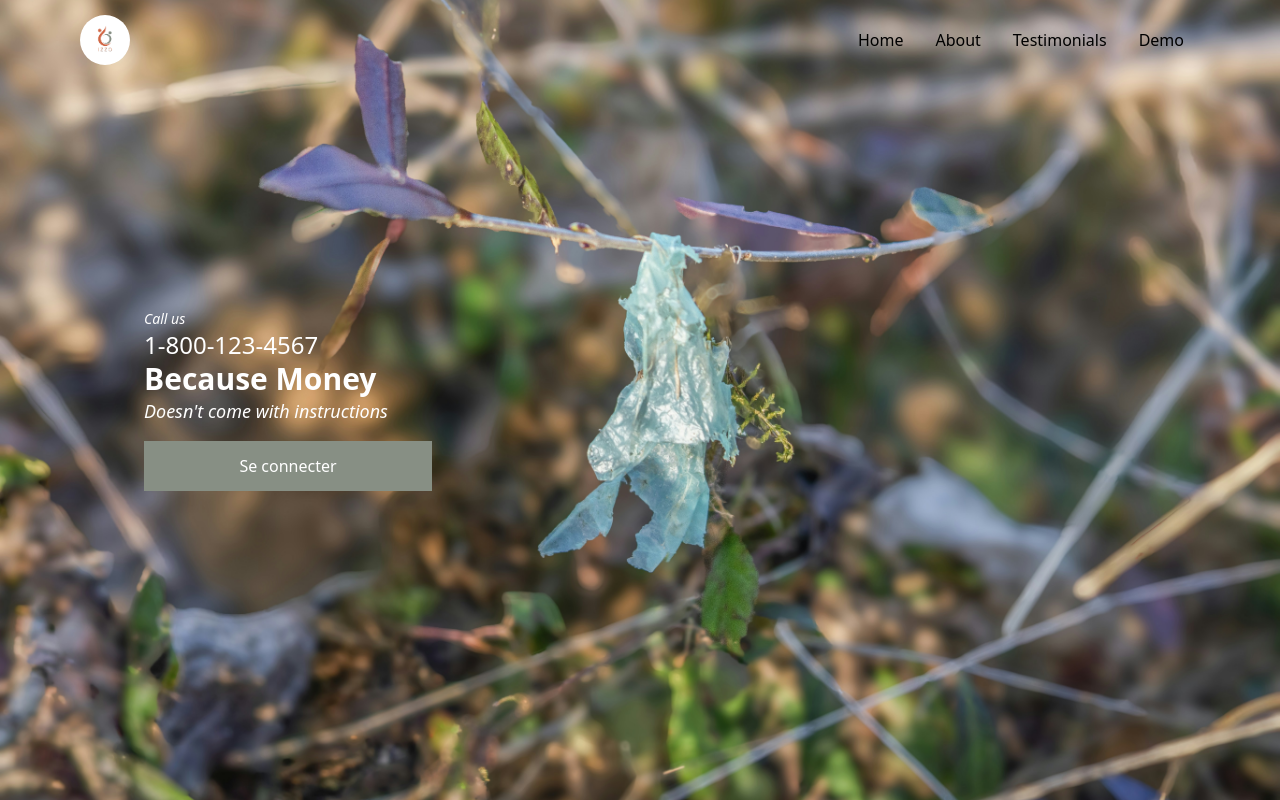
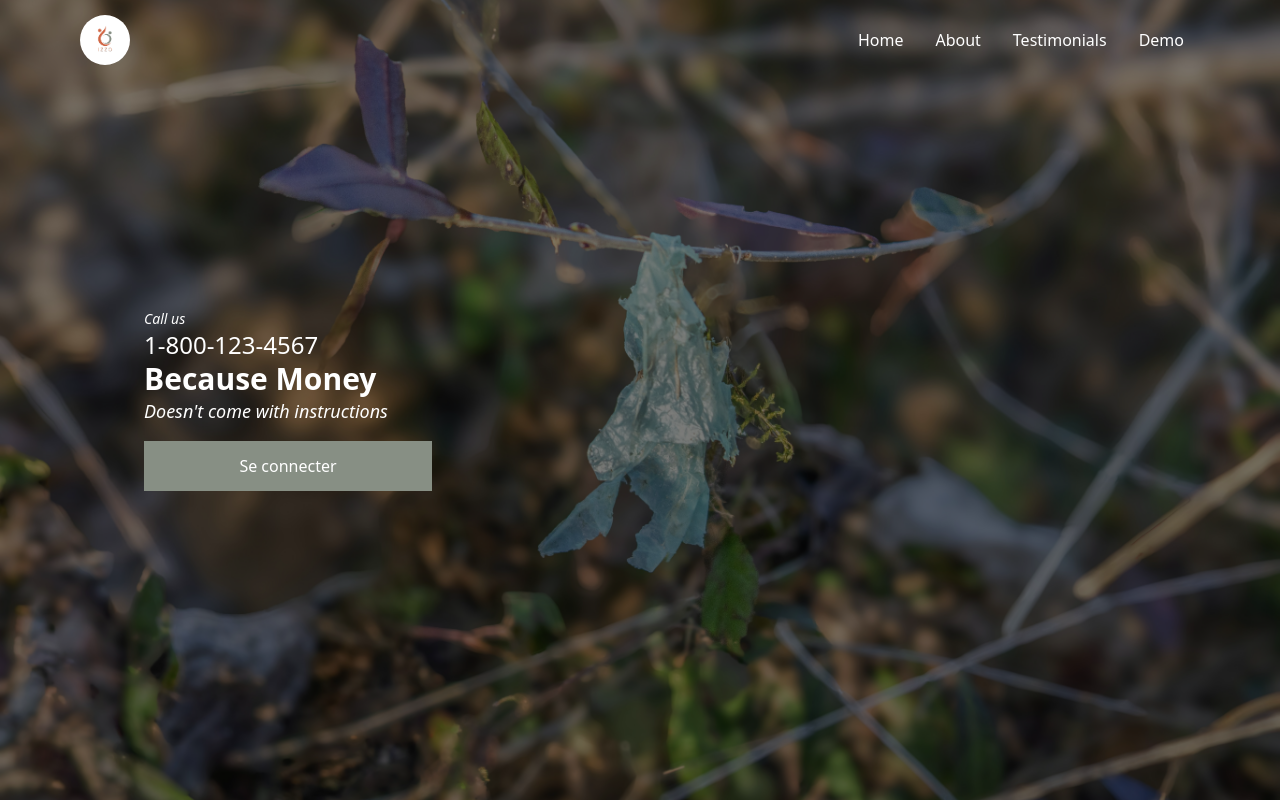
Before and after one commit to IzzoBio/frontend, a React (Vite) app: page / in a window 1280 px wide. Built offline with nearby package versions, Linux system fonts and the light colour scheme.

Commit message:
add: adding reset password funct

```diff
--- a/src/App.jsx
+++ b/src/App.jsx
@@ -11,6 +11,7 @@ import PostApp from "./app/post/post"
 import Footer from "./app/footerTest/footerTest"
 import List from "./app/UserList/UserList"
 import CalendarApp from "./app/Calendar/Calendar"
+import ResetPassword from "./app/auth/ResetPassword"
 
 axios.defaults.baseURL = process.env.BACK_API_URL;
 
@@ -30,6 +31,7 @@ function App() {
           <Route path="/foot" element={<Footer/>}/>
           <Route path="/Calendar" element={<CalendarApp/>}/>
           <Route path="/List" element={<List/>}/>
+          <Route path="/ResetPassword" element={<ResetPassword/>}/>
         </Routes>
       </BrowserRouter>
     </ThemeProvider>
--- /dev/null
+++ b/src/app/auth/ResetPassword.jsx
@@ -0,0 +1,72 @@
+import React, { useState } from 'react';
+import { Link, useNavigate } from 'react-router-dom';
+import Input from '../../components/Input/Input';
+import Header from '../../components/Header';
+import { Divider } from '@mui/material';
+
+const ResetPassword = () => {
+    const [password, setPassword] = useState('');
+    const [confirmPassword, setConfirmPassword] = useState('');
+    const [message, setMessage] = useState('');
+    const navigate = useNavigate();
+
+    const handleResetPassword = (e) => {
+        e.preventDefault();
+        if (password !== confirmPassword) {
+            setMessage('Les mots de passe ne correspondent pas.');
+            return;
+        }
+        try {
+            setMessage('Votre mot de passe a été réinitialisé avec succès.');
+            navigate('/login');
+        } catch (error) {
+            setMessage('Une erreur est survenue. Veuillez réessayer.');
+        }
+    };
+
+    return (
+        <div className="min-h-full h-screen grid grid-cols-2 gap-3 w-[90%] justify-center items-center">
+            <Header />
+            <div className="space-y-8 rounded-[5px] w-full flex flex-col items-center sm:justify-center flex-1 shadow-lg bg-[white]">
+                <div className="mb-10">
+                    <div className="flex justify-center">
+                        <img
+                            alt=""
+                            className="h-[100px] w-[100px] rounded-full"
+                            src="./light.png"
+                        />
+                    </div>
+                    <h2 className="text-center text-3xl font-extrabold text-gray-900 mt-10">
+                        Réinitialiser le mot de passe
+                    </h2>
+                    <form className="mt-8 space-y-6 mb-10" onSubmit={handleResetPassword}>
+                        <Input
+                            label={"Nouveau mot de passe"}
+                            type={"password"}
+                            placeholder={"Entrez votre nouveau mot de passe"}
+                            value={password}
+                            onChange={(e) => setPassword(e.target.value)}
+                        />
+                        <Input
+                            label={"Confirmation de mot de passe"}
+                            type={"password"}
+                            placeholder={"Confirmer le mot de passe"}
+                            value={confirmPassword}
+                            onChange={(e) => setConfirmPassword(e.target.value)}
+                        />
+                        <button
+                            type='submit'
+                            className="group relative w-full h-[50px] text-[black] flex justify-center py-2 px-4 text-[17px] font-medium rounded-md bg-champagne-500 hover:bg-champagne-600 focus:outline-none focus:ring-2 focus:ring-offset-2 focus:ring-champagne-500 mt-10"
+                        >
+                            Réinitialiser le mot de passe
+                        </button>
+                    </form>
+                    {message && <p className="mt-4 text-sm text-gray-600">{message}</p>}
+
+                </div>
+            </div>
+        </div>
+    );
+};
+
+export default ResetPassword;
--- a/src/components/Navbar/Navbar.jsx
+++ b/src/components/Navbar/Navbar.jsx
@@ -1,36 +1,51 @@
-import React, { useState } from 'react';
+import React, { useState, useEffect } from 'react';
 import { FaBars, FaTimes } from 'react-icons/fa';
 
 const Navbar = () => {
     const [click, setClick] = useState(false);
+    const [isScrolled, setIsScrolled] = useState(false);
+
     const handleClick = () => setClick(!click);
     const closeMenu = () => setClick(false);
 
+    const handleScroll = () => {
+        if (window.scrollY > 0) {
+            setIsScrolled(true);
+        } else {
+            setIsScrolled(false);
+        }
+    };
+
+    useEffect(() => {
+        window.addEventListener('scroll', handleScroll);
+        return () => window.removeEventListener('scroll', handleScroll);
+    }, []);
+
     return (
-        <div className="fixed top-0 left-0 w-full h-20 z-50 bg-black/90">
+        <div className={`fixed top-0 left-0 w-full h-20 z-50 transition-all duration-300 ${isScrolled ? 'bg-white-90 text-black' : 'bg-transparent text-white'}`}>
             <nav className="flex justify-between items-center h-full max-w-6xl mx-auto px-4">
-                <a href="/" className="logo">
+                <a href="/" className={`logo ${isScrolled ? 'text-black' : 'text-white'}`}>
                     <img src="./light.png" alt="logo" className="w-[50px] h-auto rounded-full" />
                 </a>
                 <div className="block md:hidden" onClick={handleClick}>
                     {click ? (
-                        <FaTimes size={30} className="text-white" />
+                        <FaTimes size={30} className={isScrolled ? 'text-black' : 'text-white'} />
                     ) : (
-                        <FaBars size={30} className="text-white" />
+                        <FaBars size={30} className={isScrolled ? 'text-black' : 'text-white'} />
                     )}
                 </div>
-                <ul className={`flex flex-col md:flex-row absolute md:static left-0 top-20 w-full md:w-auto bg-black/90 md:bg-transparent text-center md:text-left transition-transform duration-300 ${click ? "translate-x-0" : "-translate-x-full"} md:transform-none`}>
-                    <li className="py-4 md:py-0 md:px-4 font-medium text-white">
-                        <a href="/" onClick={closeMenu} className="hover:border-b-2 border-champagne-600">Home</a>
+                <ul className={`flex flex-col md:flex-row absolute md:static left-0 top-20 w-full md:w-auto transition-transform duration-300 ${click ? "translate-x-0" : "-translate-x-full"} md:transform-none`}>
+                    <li className="py-4 md:py-0 md:px-4 font-medium">
+                        <a href="/" onClick={closeMenu} className={`hover:border-b-2 border-champagne-600 ${isScrolled ? 'text-black' : 'text-white'}`}>Home</a>
                     </li>
-                    <li className="py-4 md:py-0 md:px-4 font-medium text-white">
-                        <a href="#about" onClick={closeMenu} className="hover:border-b-2 border-champagne-600">About</a>
+                    <li className="py-4 md:py-0 md:px-4 font-medium">
+                        <a href="#about" onClick={closeMenu} className={`hover:border-b-2 border-champagne-600 ${isScrolled ? 'text-black' : 'text-white'}`}>About</a>
                     </li>
-                    <li className="py-4 md:py-0 md:px-4 font-medium text-white">
-                        <a href="#testimonials" onClick={closeMenu} className="hover:border-b-2 border-champagne-600">Testimonials</a>
+                    <li className="py-4 md:py-0 md:px-4 font-medium">
+                        <a href="#testimonials" onClick={closeMenu} className={`hover:border-b-2 border-champagne-600 ${isScrolled ? 'text-black' : 'text-white'}`}>Testimonials</a>
                     </li>
-                    <li className="py-4 md:py-0 md:px-4 font-medium text-white">
-                        <a href="#demo" onClick={closeMenu} className="hover:border-b-2 border-champagne-600">Demo</a>
+                    <li className="py-4 md:py-0 md:px-4 font-medium">
+                        <a href="#demo" onClick={closeMenu} className={`hover:border-b-2 border-champagne-600 ${isScrolled ? 'text-black' : 'text-white'}`}>Demo</a>
                     </li>
                 </ul>
             </nav>
--- a/tailwind.config.js
+++ b/tailwind.config.js
@@ -35,13 +35,27 @@ export default {
         500: '#878f84',
         600: '#6d736b',
         700: '#595e57'
-      } ,
+      },
       'light': {
         500: '#FFFFF',
         600: '#FFFFF'
+      },
+      'white': '#FFFFFF',
+      'black': '#000000'
+    },
+    extend: {
+      backdropBlur: {
+        'md': '10px',
+      },
+      backgroundColor: {
+        'black-90': 'rgba(0, 0, 0, 0.9)',
+        'white-90': 'rgba(255, 255, 255, 0.9)',
+      },
+      textColor: {
+        'black': '#000000',
+        'white': '#FFFFFF'
       }
     },
-    extend: {},
   },
   plugins: [],
 }
```
